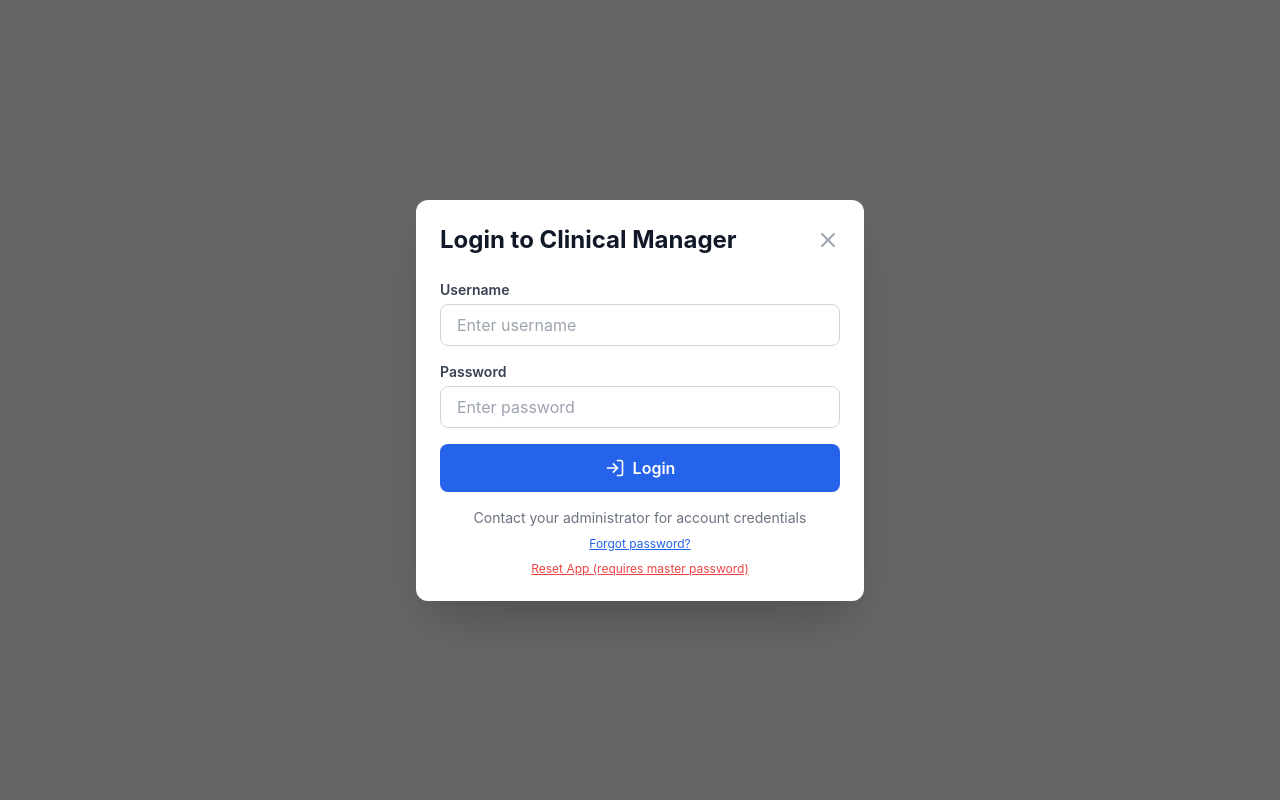
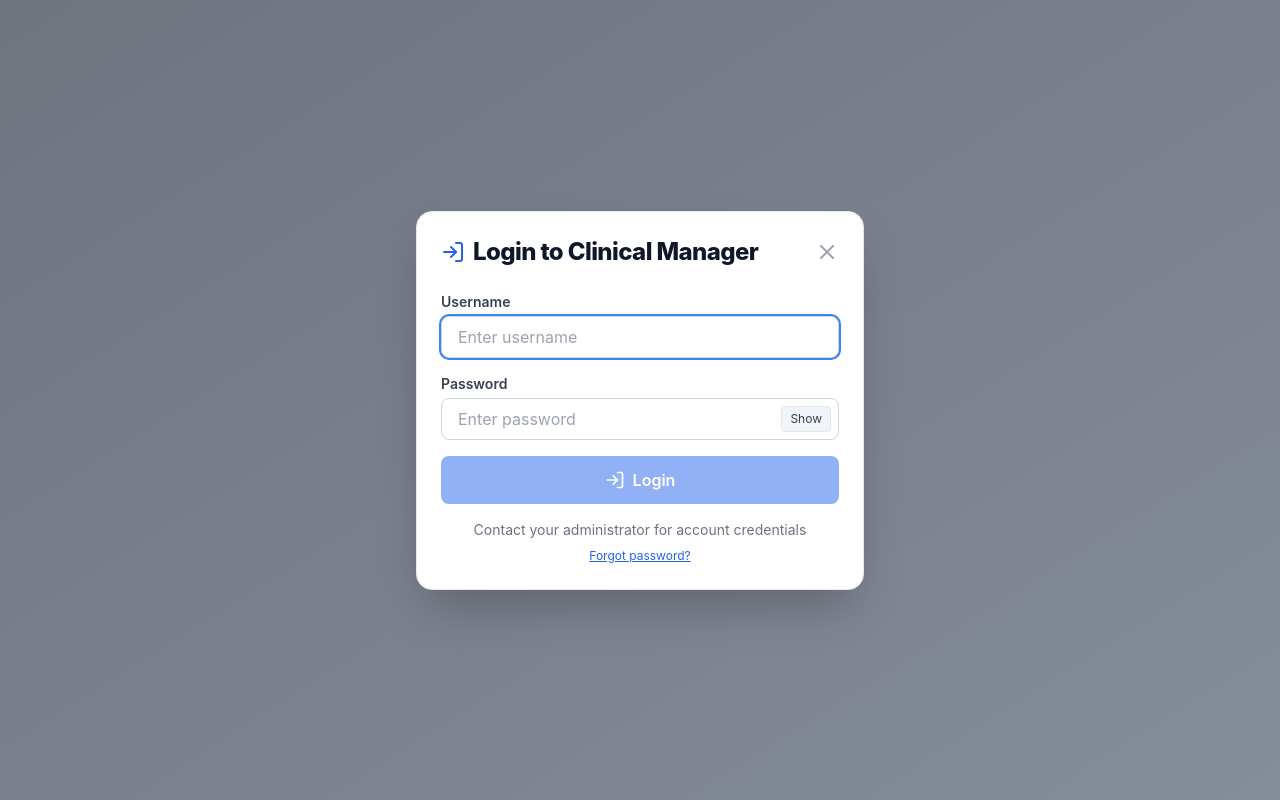
Before and after one commit to tejas-fuse/Clinical-Manager, a React (Create React App) app: page / in a window 1280 px wide. Built offline with nearby package versions, Linux system fonts and the light colour scheme; the HTML template or start-up script is replaced by a standard one.

Commit message:
The function app is ready

```diff
--- a/src/components/AdminWardManagement.jsx
+++ b/src/components/AdminWardManagement.jsx
@@ -1,5 +1,5 @@
 import React, { useState, useEffect } from 'react';
-import { Building2, Plus, Trash2, Users as UsersIcon, X } from 'lucide-react';
+import { Building2, Plus, Trash2, Users as UsersIcon } from 'lucide-react';
 
 export const AdminWardManagement = () => {
   const [wards, setWards] = useState([]);
--- a/src/components/LoginModal.jsx
+++ b/src/components/LoginModal.jsx
@@ -1,42 +1,25 @@
-import React, { useState } from 'react';
-import { LogIn, UserPlus, X, Shield, ChevronDown, ChevronUp, Key } from 'lucide-react';
-import { USER_ROLES } from '../constants/config';
+import React, { useState, useRef, useEffect } from 'react';
+import { LogIn, X, Key } from 'lucide-react';
 
 export const LoginModal = ({ isOpen, onClose, onLogin }) => {
-  const [isRegistering, setIsRegistering] = useState(false);
   const [isRecoveringPassword, setIsRecoveringPassword] = useState(false);
   const [username, setUsername] = useState('');
   const [password, setPassword] = useState('');
-  const [fullName, setFullName] = useState('');
-  const [userRole, setUserRole] = useState('staff');
   const [error, setError] = useState('');
-  const [showHint, setShowHint] = useState(false);
+  const [showPassword, setShowPassword] = useState(false);
+  const [capsLockOn, setCapsLockOn] = useState(false);
+  const usernameRef = useRef(null);
+  const passwordRef = useRef(null);
+  const [forceChangeAdminPass, setForceChangeAdminPass] = useState(false);
+  const [newAdminPass, setNewAdminPass] = useState('');
+  const [confirmAdminPass, setConfirmAdminPass] = useState('');
 
   // Password recovery
   const [recoveryUsername, setRecoveryUsername] = useState('');
   const [securityAnswer, setSecurityAnswer] = useState('');
   const [recoveryError, setRecoveryError] = useState('');
 
-  const handleReset = () => {
-    // Ask for admin master password to prevent unauthorized reset
-    const masterPassword = prompt('⚠️ SECURITY: Enter the admin master password to reset all data.\n\nThis action cannot be undone!');
-
-    if (!masterPassword) {
-      return; // User cancelled
-    }
-
-    if (masterPassword !== 'admin@123') {
-      alert('❌ Incorrect master password. Reset denied.');
-      return;
-    }
-
-    if (window.confirm('⚠️ This will delete ALL data including users, wards, staff, and assignments.\n\nAre you absolutely sure?')) {
-      localStorage.clear();
-      alert('✅ All data has been cleared. The app will reload with default admin account.\n\nUsername: admin\nPassword: admin123');
-      window.location.reload();
-    }
-  };
-
+  // Removed master password reset flow per requirement
   const handleRecoverPassword = () => {
     setRecoveryError('');
 
@@ -80,8 +63,7 @@ export const LoginModal = ({ isOpen, onClose, onLogin }) => {
       return;
     }
 
-    // Only allow login, not registration
-    // Registration is handled by admin
+    // Only allow login; registration is handled by admin
     const users = JSON.parse(localStorage.getItem('clinical_users') || '[]');
     const user = users.find(u => u.username === username && u.password === password);
 
@@ -90,8 +72,21 @@ export const LoginModal = ({ isOpen, onClose, onLogin }) => {
       return;
     }
 
+    // Force default admin to change password on first login
+    if (user.role === 'admin' && user.password === 'admin123') {
+      setForceChangeAdminPass(true);
+      return;
+    }
+
     onLogin(user);
   };
+
+  useEffect(() => {
+    // Focus username on open
+    if (isOpen && !isRecoveringPassword) {
+      setTimeout(() => usernameRef.current?.focus(), 50);
+    }
+  }, [isOpen, isRecoveringPassword]);
 
   if (!isOpen) return null;
 
@@ -174,11 +169,86 @@ export const LoginModal = ({ isOpen, onClose, onLogin }) => {
     );
   }
 
+  // Admin forced password change modal
+  if (forceChangeAdminPass) {
     return (
       <div className="fixed inset-0 z-50 flex items-center justify-center bg-black/60 backdrop-blur-sm">
         <div className="bg-white rounded-xl shadow-2xl w-full max-w-md m-4 p-6">
           <div className="flex justify-between items-center mb-6">
-          <h2 className="text-2xl font-bold text-gray-900">
+            <h2 className="text-2xl font-bold text-gray-900">Set New Admin Password</h2>
+            <button onClick={() => setForceChangeAdminPass(false)} className="text-gray-400 hover:text-gray-600">
+              <X size={24} />
+            </button>
+          </div>
+
+          <div className="space-y-4">
+            <div>
+              <label className="block text-sm font-semibold text-gray-700 mb-1">New Password</label>
+              <input
+                type="password"
+                className="w-full border border-gray-300 rounded-lg px-4 py-2 focus:outline-none focus:ring-2 focus:ring-blue-500"
+                value={newAdminPass}
+                onChange={(e) => setNewAdminPass(e.target.value)}
+                placeholder="At least 6 characters"
+              />
+            </div>
+            <div>
+              <label className="block text-sm font-semibold text-gray-700 mb-1">Confirm Password</label>
+              <input
+                type="password"
+                className="w-full border border-gray-300 rounded-lg px-4 py-2 focus:outline-none focus:ring-2 focus:ring-blue-500"
+                value={confirmAdminPass}
+                onChange={(e) => setConfirmAdminPass(e.target.value)}
+                placeholder="Re-enter password"
+              />
+            </div>
+
+            <button
+              onClick={() => {
+                setError('');
+                if ((newAdminPass || '').trim().length < 6) {
+                  setError('Password must be at least 6 characters.');
+                  return;
+                }
+                if (newAdminPass !== confirmAdminPass) {
+                  setError('Passwords do not match.');
+                  return;
+                }
+                const users = JSON.parse(localStorage.getItem('clinical_users') || '[]');
+                const user = users.find(u => u.username === username);
+                if (!user) {
+                  setError('Admin user not found.');
+                  return;
+                }
+                const updatedUsers = users.map(u => u.id === user.id ? { ...u, password: newAdminPass.trim() } : u);
+                localStorage.setItem('clinical_users', JSON.stringify(updatedUsers));
+                setForceChangeAdminPass(false);
+                setNewAdminPass('');
+                setConfirmAdminPass('');
+                onLogin({ ...user, password: newAdminPass.trim() });
+              }}
+              className="w-full bg-blue-600 text-white py-3 rounded-lg font-semibold hover:bg-blue-700 transition-colors"
+            >
+              Save Password & Continue
+            </button>
+
+            {error && (
+              <div className="bg-red-50 border border-red-200 text-red-700 px-4 py-2 rounded-lg text-sm mt-2">
+                {error}
+              </div>
+            )}
+          </div>
+        </div>
+      </div>
+    );
+  }
+
+  return (
+    <div className="fixed inset-0 z-50 flex items-center justify-center bg-gradient-to-br from-slate-900/60 to-slate-700/60 backdrop-blur-sm">
+      <div className="bg-white rounded-2xl shadow-2xl w-full max-w-md m-4 p-6 border border-slate-200">
+        <div className="flex justify-between items-center mb-6">
+          <h2 className="text-2xl font-extrabold text-slate-900 tracking-tight flex items-center gap-2">
+            <LogIn size={24} className="text-blue-600" />
             Login to Clinical Manager
           </h2>
           <button onClick={onClose} className="text-gray-400 hover:text-gray-600">
@@ -195,19 +265,36 @@ export const LoginModal = ({ isOpen, onClose, onLogin }) => {
               className="w-full border border-gray-300 rounded-lg px-4 py-2 focus:outline-none focus:ring-2 focus:ring-blue-500"
               value={username}
               onChange={(e) => setUsername(e.target.value)}
+              ref={usernameRef}
             />
           </div>
 
           <div>
             <label className="block text-sm font-semibold text-gray-700 mb-1">Password</label>
+            <div className="relative">
               <input
-              type="password"
+                type={showPassword ? 'text' : 'password'}
                 placeholder="Enter password"
-              className="w-full border border-gray-300 rounded-lg px-4 py-2 focus:outline-none focus:ring-2 focus:ring-blue-500"
+                className="w-full border border-gray-300 rounded-lg px-4 py-2 pr-10 focus:outline-none focus:ring-2 focus:ring-blue-500"
                 value={password}
                 onChange={(e) => setPassword(e.target.value)}
+                onKeyDown={(e) => setCapsLockOn(e.getModifierState && e.getModifierState('CapsLock'))}
+                onKeyUp={(e) => setCapsLockOn(e.getModifierState && e.getModifierState('CapsLock'))}
                 onKeyPress={(e) => e.key === 'Enter' && handleSubmit(e)}
+                ref={passwordRef}
               />
+              <button
+                type="button"
+                onClick={() => setShowPassword(s => !s)}
+                className="absolute right-2 top-1/2 -translate-y-1/2 text-xs px-2 py-1 rounded bg-slate-100 hover:bg-slate-200 text-slate-700 border border-slate-200"
+                aria-label={showPassword ? 'Hide password' : 'Show password'}
+              >
+                {showPassword ? 'Hide' : 'Show'}
+              </button>
+            </div>
+            {capsLockOn && (
+              <p className="mt-1 text-xs text-amber-600">Caps Lock is ON</p>
+            )}
           </div>
 
           {error && (
@@ -218,7 +305,8 @@ export const LoginModal = ({ isOpen, onClose, onLogin }) => {
 
           <button
             type="submit"
-            className="w-full bg-blue-600 text-white py-3 rounded-lg font-semibold hover:bg-blue-700 transition-colors flex items-center justify-center gap-2"
+            className="w-full bg-blue-600 text-white py-3 rounded-lg font-semibold hover:bg-blue-700 transition-colors flex items-center justify-center gap-2 disabled:opacity-50"
+            disabled={!username || !password}
           >
             <LogIn size={20} />
             Login
@@ -241,13 +329,7 @@ export const LoginModal = ({ isOpen, onClose, onLogin }) => {
             Forgot password?
           </button>
 
-          <button
-            type="button"
-            onClick={handleReset}
-            className="block w-full text-xs text-red-500 hover:text-red-700 underline"
-          >
-            Reset App (requires master password)
-          </button>
+          {/* App reset removed per requirement */}
         </div>
       </div>
     </div>
--- a/src/components/StaffModal.jsx
+++ b/src/components/StaffModal.jsx
@@ -1,5 +1,5 @@
 import React from 'react';
-import { X, Trash2, UserPlus } from 'lucide-react';
+import { X, Trash2 } from 'lucide-react';
 import { ROLES, SHIFTS, USER_ROLES } from '../constants/config';
 
 export const StaffModal = ({
--- a/src/components/WardModal.jsx
+++ b/src/components/WardModal.jsx
@@ -1,5 +1,5 @@
 import React from 'react';
-import { X, Plus } from 'lucide-react';
+import { X } from 'lucide-react';
 
 export const WardModal = ({ isOpen, onClose, newWardName, setNewWardName, onSave }) => {
   if (!isOpen) return null;
```
Lines whose indentation alone changed are shown as unchanged.
